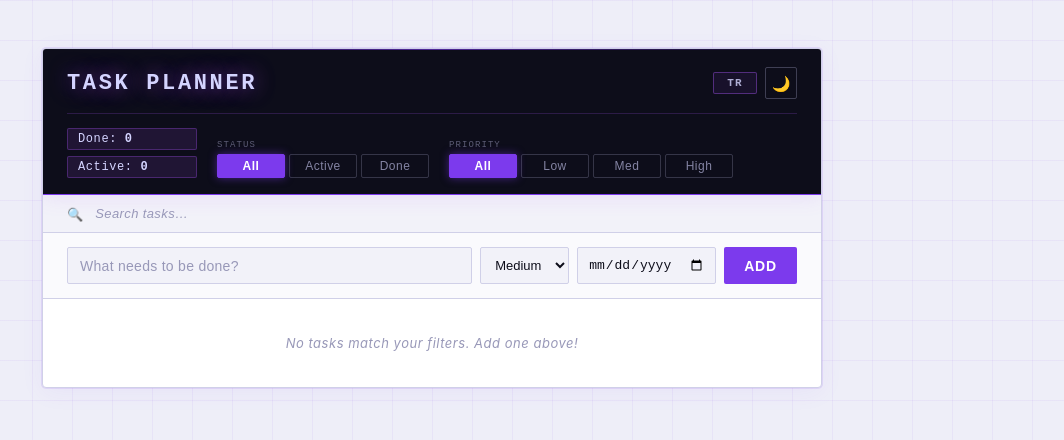
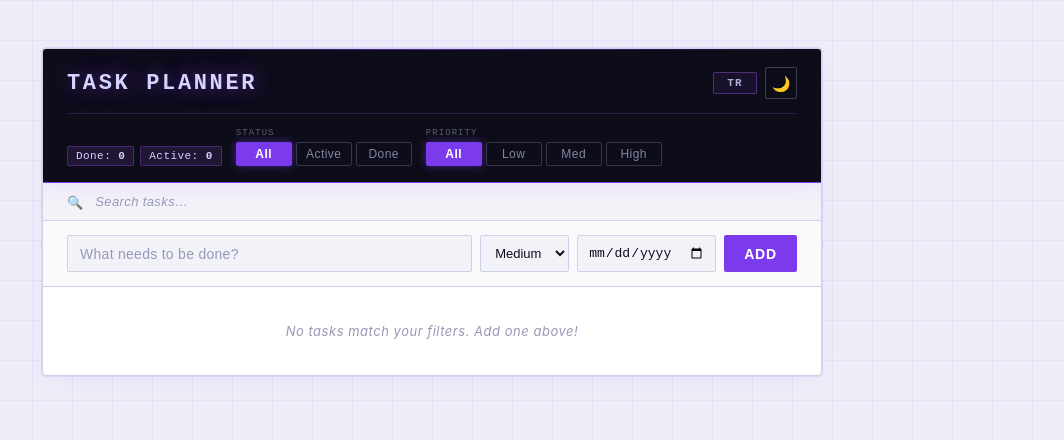
Before and after one commit to Aybekka/Task.Planner, a React (Vite) app: page / in a window 1280 px wide. Shown: the top 440 px of the page, without its empty margins (208-1272 px from the left). Built offline with nearby package versions, Linux system fonts and the light colour scheme.

Commit message:
Clear button fix,

```diff
--- a/src/components/Header/Header.module.css
+++ b/src/components/Header/Header.module.css
@@ -57,28 +57,26 @@
 .left {
   display: flex;
   align-items: flex-end;
-  gap: 20px;
-  flex-shrink: 0;
+  gap: 14px;
   flex-wrap: wrap;
 }
 
 .counts {
   display: flex;
-  flex-direction: column;
+  flex-direction: row;
   gap: 6px;
+  align-items: center;
 }
 
-/* Fixed width so badge never changes size when number or label changes */
 .countBadge {
-  font-size: 12px;
-  letter-spacing: 0.05em;
+  font-size: 11px;
+  letter-spacing: 0.04em;
   font-family: "JetBrains Mono", "Fira Code", monospace;
   background-color: rgba(168, 85, 247, 0.12);
   border: 1px solid rgba(168, 85, 247, 0.3);
-  padding: 3px 10px;
+  padding: 3px 8px;
   border-radius: var(--radius-sm);
   color: var(--color-header-text);
-  min-width: 130px;
   white-space: nowrap;
 }
 
@@ -102,10 +100,9 @@
   gap: 4px;
 }
 
-/* Fixed min-width so buttons don't resize when labels change language */
 .filterBtn {
   padding: 4px 0;
-  min-width: 68px;
+  min-width: 56px;
   text-align: center;
   border: 1px solid rgba(212, 212, 255, 0.2);
   border-radius: var(--radius-sm);
```
Also changed, not shown: 4 other files (tests, documents, lock files or other folders).
